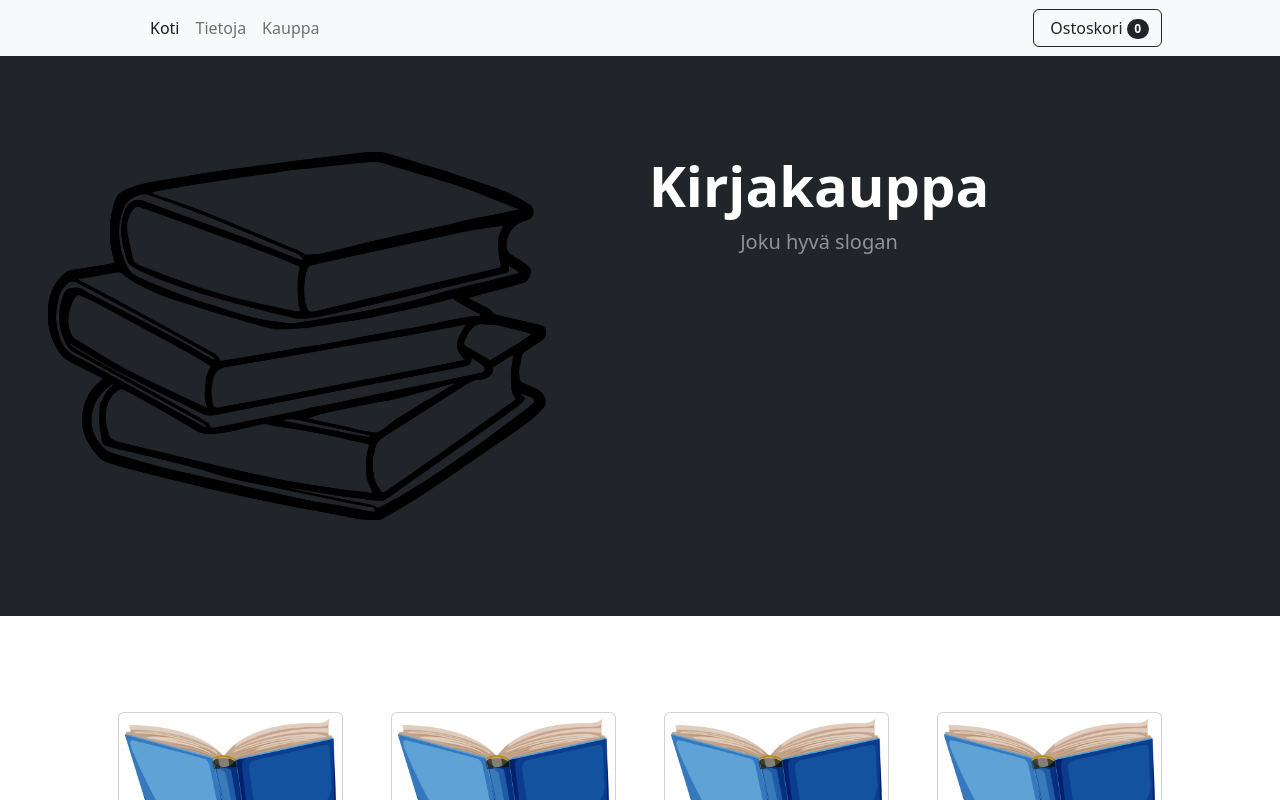
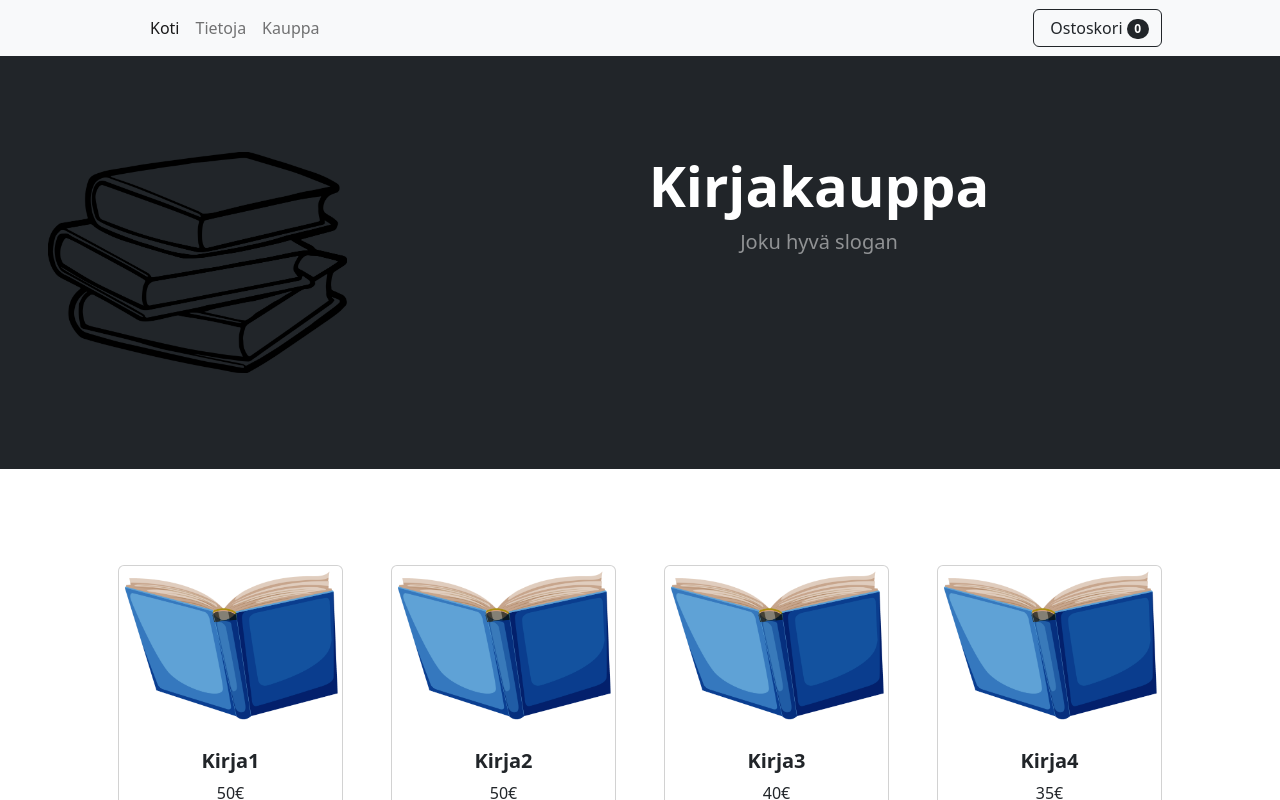
Before and after one commit to hmuratoski/BookShopForUsedBooks, a React (Create React App) app: page / in a window 1280 px wide. Shown: the top 800 px of the page. Built offline with nearby package versions, Linux system fonts and the light colour scheme.

Commit message:
class -> className

```diff
--- a/src/components/header.js
+++ b/src/components/header.js
@@ -11,9 +11,9 @@ export function Header() {
 			<header class="bg-dark py-5">
 				<div class="container px-4 px-lg-5 my-5 row">
 					<div class="col-sm">
-						<img src={require('../images/book.png')} className="headerLogo" class="img-fluid" />
+						<img src={require('../images/book.png')} className="headerLogo"/>
 					</div>
-					<div class="text-center text-white col-sm" style={{display: "inline-block"}}>
+					<div className="headerWrapper text-center text-white col-sm">
 						<h1 class="display-4 fw-bolder">{language.shopName}</h1>
 						<p class="lead fw-normal text-white-50 mb-0">{language.shopSlogan}</p>
 					</div>
--- a/src/css/Header.css
+++ b/src/css/Header.css
@@ -0,0 +1,7 @@
+.headerWrapper {
+	display: "inline-block";
+}
+
+.headerLogo {
+	max-width: 60%;
+}
```
